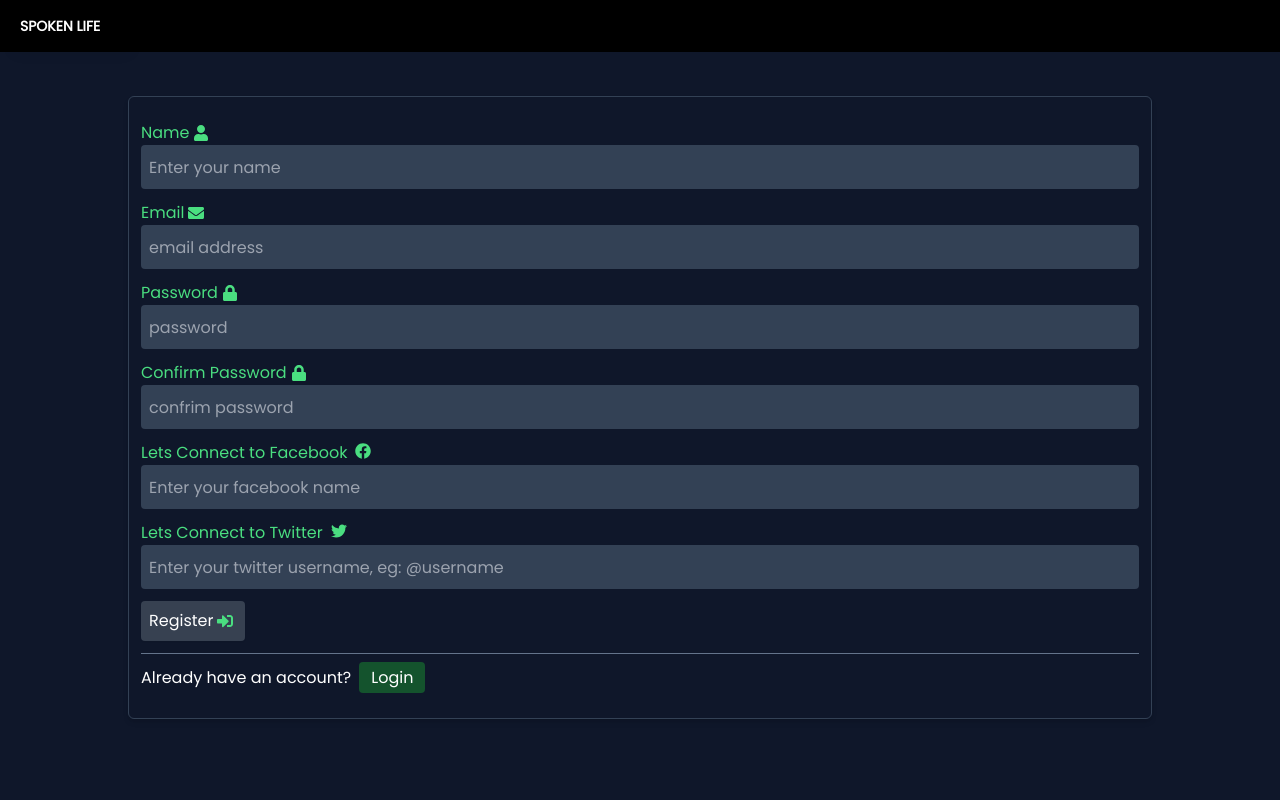
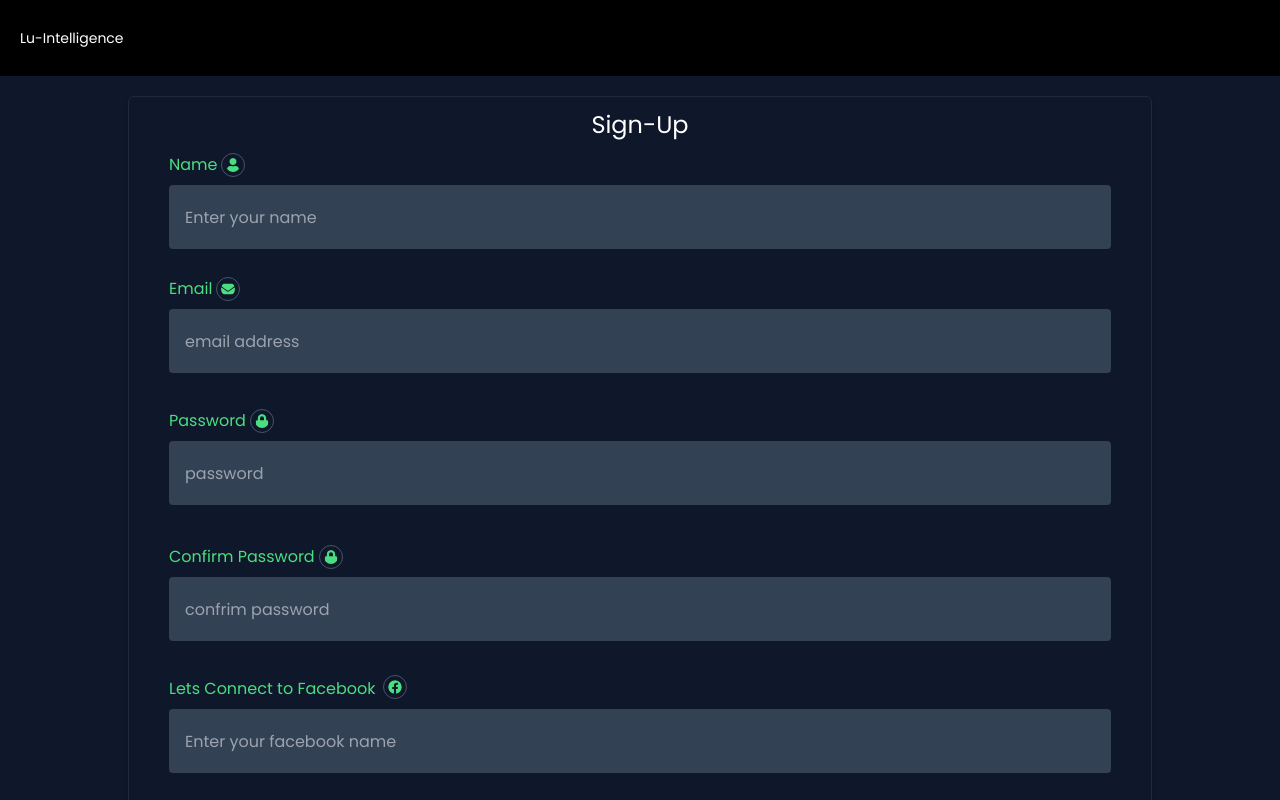
Before and after one commit to LightUniversal/SpokenLife, a React (Create React App) app in the folder frontend/: page /register in a window 1280 px wide. Shown: the top 800 px of the page. Built offline with nearby package versions, Linux system fonts and the light colour scheme.

Commit message:
Made new changes

```diff
--- a/frontend/package.json
+++ b/frontend/package.json
@@ -1,7 +1,7 @@
 {
   "name": "frontend",
   "version": "0.1.0",
-  "proxy": "http://localhost:5000",
+  "proxy": "http://localhost:8000",
   "private": true,
   "dependencies": {
     "@fontsource/poppins": "^5.0.8",
--- a/frontend/src/components/Header.js
+++ b/frontend/src/components/Header.js
@@ -18,31 +18,29 @@ function Header() {
   const [userMenu, setUserMenu] = useState(false);
 
   const { userinfo } = useSelector((state) => state.auth);
-  if (userinfo) console.log(userinfo);
+  // if (userinfo) console.log(userinfo);
 
-  document.onclick = function (e) {
+  const Toggler = function () {
+    // setUserMenu(!userMenu);
     if (userMenu) {
-      setUserMenu(!userMenu);
-    } else if (
-      e.target.id === "userprofile" ||
-      e.target.id === "userprofileimage"
-    ) {
-      setUserMenu(!userMenu);
-      console.log("beans...");
+      setUserMenu(false);
+    } else {
+      setUserMenu(true);
     }
+
+    console.log(userMenu);
   };
-
   return (
     <header className=" bg-black  fixed w-full top-0 header">
-      <div className=" flex header   justify-between items-center mx-auto  bg-black py-2 px-4">
+      <div className=" flex header   justify-between items-center mx-auto  bg-black py-5 px-4">
         <div className="logo  py-0">
           <Link
             to="/"
-            className="linklogo text-cente text-sm  rounded-sm shadow-lg text-white font-bold mx-4  block relative -left-5 p-2 -top-0"
-            style={{ width: "120px", cursor: "pointer" }}
+            className="linklogo text-cente text-sm  rounded-sm shadow-lg text-white font-medium mx-4  block relative -left-5 p-2 -top-0"
+            style={{ width: "", cursor: "pointer" }}
           >
             {/* <img src="/images/elogo.png" alt="" className="siteLogo p-3" /> */}
-            SPOKEN LIFE
+            Lu-Intelligence
           </Link>
         </div>
         {userinfo && (
@@ -72,8 +70,9 @@ function Header() {
                 </Link>
               </li> */}
               <li
-                className=" cursor-pointer text-xs break-words  flex items-center justify-between font-bold text-slate-500 py-3 px-3 rounded shadow-sm "
+                className="  cursor-pointer text-xs break-words  flex items-center justify-between font-bold text-slate-500 py-3 px-3  shadow-md border border-slate-800 "
                 id="userprofile"
+                onClick={Toggler}
               >
                 {/* <img
                 src={userinfo.profile}
@@ -86,9 +85,9 @@ function Header() {
                 id="userprofileimage"
                 className=" shadow-lg align-middle inline-block"
               /> */}
-                <FaUser className="shadow-lg align-middle inline-block mx-1 text-white border border-slate-500 text-3xl p-1 rounded-full" />
+                <FaUser className="shadow-lg align-middle inline-block mx-1 text-white border border-slate-700 text-3xl p-1 rounded-full" />
                 <span className=" break-words">
-                {String(userinfo.name).slice(0, 5)+"..."}
+                  {String(userinfo.name).slice(0, 5) + "..."}
                 </span>
                 <FaCaretDown className=" text-center text-slate-200 ml-2 inline-block align-middle relative -top-0.5" />
               </li>
--- a/frontend/src/screens/RegisterScreen.js
+++ b/frontend/src/screens/RegisterScreen.js
@@ -73,20 +73,23 @@ const RegisterScreen = () => {
   return (
     <div>
       <Form
-        className=" text-white w-4/5 mx-auto border border-slate-700 rounded-md shadow-md px-3 py-3"
+        className=" text-white w-4/5 mx-auto border border-slate-800 rounded-md shadow-md px-10 py-3"
         onSubmit={
           submitHandler
         }
       >
+        <h2 className=" text-2xl text-center">
+          Sign-Up
+        </h2>
         <div className="name my-3">
-          <label htmlFor="name" className=" flex items-center text-green-400">
-            Name <FaUser className=" mx-1" />
+          <label htmlFor="name" className="my-2 flex items-center text-green-400">
+            Name <FaUser className=" mx-1 border text-2xl rounded-full p-1 border-slate-600" />
           </label>
           <input
             type="text"
             name="name"
             id="name"
-            className=" w-full h-11 rounded text-slate-200 bg-slate-700 px-2"
+            className=" w-full h-16 rounded  bg-slate-700 px-4 text-slate-300"
             placeholder="Enter your name"
             value={name}
             onChange={(e) => {
@@ -94,15 +97,15 @@ const RegisterScreen = () => {
             }}
           />
         </div>
-        <div className="email my-3">
-          <label htmlFor="email" className=" flex items-center text-green-400">
-            Email <FaEnvelope className=" mx-1" />
+        <div className="email py-2">
+          <label htmlFor="email" className=" my-2 flex items-center text-green-400">
+            Email <FaEnvelope className=" mx-1 border text-2xl rounded-full p-1 border-slate-600" />
           </label>
           <input
             type="email"
             name="email"
             id="email"
-            className=" w-full h-11 rounded text-slate-200 bg-slate-700 px-2"
+            className=" w-full h-16 rounded  bg-slate-700 px-4 text-slate-300"
             placeholder="email address"
             value={email}
             onChange={(e) => {
@@ -110,18 +113,18 @@ const RegisterScreen = () => {
             }}
           />
         </div>
-        <div className="password my-3">
+        <div className="password my-2 py-3">
           <label
             htmlFor="password"
-            className=" flex items-center text-green-400"
+            className=" flex items-center text-green-400 my-2"
           >
-            Password <FaLock className=" mx-1" />
+            Password <FaLock className=" mx-1 border text-2xl rounded-full p-1 border-slate-600" />
           </label>
           <input
             type="password"
             name="password"
             id="password"
-            className="w-full h-11 rounded text-slate-200 bg-slate-700 px-2"
+            className="w-full h-16 rounded  bg-slate-700 px-4 text-slate-300"
             placeholder="password"
             value={password}
             onChange={(e) => {
@@ -129,18 +132,18 @@ const RegisterScreen = () => {
             }}
           />
         </div>
-        <div className="cpassword my-3">
+        <div className="cpassword my-3 py-2">
           <label
             htmlFor="cpassword"
-            className=" flex items-center text-green-400"
+            className="my-2 flex items-center text-green-400"
           >
-            Confirm Password <FaLock className=" mx-1" />
+            Confirm Password <FaLock className=" mx-1 border text-2xl rounded-full p-1 border-slate-600" />
           </label>
           <input
             type="password"
             name="cpassword"
             id="cpassword"
-            className="w-full h-11 rounded text-slate-200 bg-slate-700 px-2"
+            className="w-full h-16 rounded  bg-slate-700 px-4 text-slate-300"
             placeholder="confrim password"
             value={cpassword}
             onChange={(e) => {
@@ -148,18 +151,18 @@ const RegisterScreen = () => {
             }}
           />
         </div>
-        <div className="faculty my-3">
+        <div className="faculty my-3 py-2">
           <label
             htmlFor="faculty"
-            className=" flex items-center text-green-400"
+            className="my-2 flex items-center text-green-400"
           >
-            Lets Connect to Facebook <FaFacebook className=" relative -top-0.5 mx-2" />
+            Lets Connect to Facebook <FaFacebook className=" relative -top-0.5 mx-2 border text-2xl rounded-full p-1 border-slate-600" />
           </label>
           <input
             type="text"
             name="facebook"
             id="facebook"
-            className="w-full h-11 rounded text-slate-200 bg-slate-700 px-2"
+            className="w-full h-16 rounded  bg-slate-700 px-4 text-slate-300"
             placeholder="Enter your facebook name"
             value={facebook}
             onChange={(e) => {
@@ -167,18 +170,18 @@ const RegisterScreen = () => {
             }}
           />
         </div>
-        <div className="twitter my-3">
+        <div className="twitter my-3 py-2">
           <label
             htmlFor="twitter"
-            className=" flex items-center text-green-400"
+            className="my-2 flex items-center text-green-400"
           >
-            Lets Connect to Twitter  <FaTwitter className=" relative -top-0.5 mx-2" />
+            Lets Connect to Twitter  <FaTwitter className=" relative -top-0.5 mx-2 border text-2xl rounded-full p-1 border-slate-600" />
           </label>
           <input
             type="text"
             name="twitter"
             id="twitter"
-            className="w-full h-11 rounded text-slate-200 bg-slate-700 px-2"
+            className="w-full h-16 rounded  bg-slate-700 px-4 text-slate-300"
             placeholder="Enter your twitter username, eg: @username"
             value={twitter}
             onChange={(e) => {
@@ -193,12 +196,12 @@ const RegisterScreen = () => {
           >
             Profile <FaUser className=" mx-1" />
           </label>
-          <input type="file" name="image" id="image" onChange={uploadProfileHandler} className="w-full h-11 rounded text-slate-200 bg-slate-800 p-2 my-1"/>
+          <input type="file" name="image" id="image" onChange={uploadProfileHandler} className="w-full h-16 rounded  bg-slate-800 p-24 text-slate-300my-1"/>
           <input
             type="text"
             name="image"
             id="profile"
-            className="w-full h-11 rounded text-slate-200 bg-slate-700 px-2"
+            className="w-full h-16 rounded  bg-slate-700 px-4 text-slate-300"
             placeholder="profile image url"
             value={profile}
             onChange={(e) => {
@@ -209,14 +212,14 @@ const RegisterScreen = () => {
         <div className="submit my-3">
           <button
             type="submit"
-            className=" flex items-center bg-gray-700 py-2 px-2 rounded shadow-sm"
+            className=" flex items-center bg-gray-950 py-3 px-5 border border-slate-800 text-white rounded shadow-sm"
           >
             Register <FaSignInAlt className=" mx-1 text-green-400" />
           </button>
         </div>
-        <div className="register border-t py-3 border-slate-500 my-1">
+        <div className="register border-t font-medium text-sm border-slate-500 my-2 py-4">
           Already have an account?
-          <Link to={"/login"} className=" bg-green-900 mx-2 my-1 p-1 px-3 rounded">
+          <Link to={"/login"} className=" bg-green-900 mx-2 my-1 p-3 px-5 rounded">
             Login
           </Link>
         </div>
```
Also changed, not shown: frontend/src/components/Body.js (+22 -11 lines), frontend/src/screens/LoginScreen.js (+14 -11 lines).
